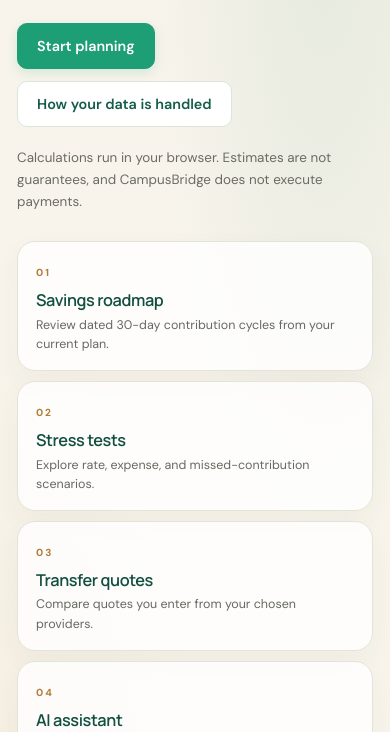
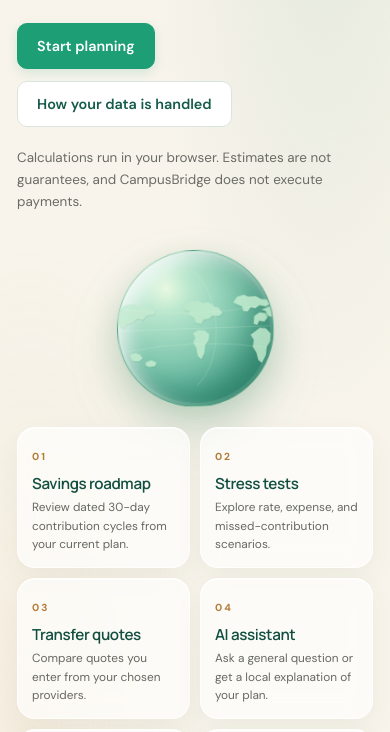
Before and after one commit to istiaksiam141/FinTech, a website: page index.html in a window 390 px wide. Shown: the part 351-1083 px from the top of the page. Drawn offline with nearby package versions, Linux system fonts and the light colour scheme.

Commit message:
feat: enhance homepage with decorative animated globe and responsive card layout

```diff
--- a/index.html
+++ b/index.html
@@ -16,6 +16,23 @@
       <a class="surface homeCard" href="/assistant.html"><span class="eyebrow">04</span><h2>AI assistant</h2><p>Ask a general question or get a local explanation of your plan.</p></a>
       <a class="surface homeCard" href="/report.html"><span class="eyebrow">05</span><h2>Financial report</h2><p>Review and print a report generated from your saved plan.</p></a>
       <a class="surface homeCard" href="/privacy.html"><span class="eyebrow">06</span><h2>Privacy and limits</h2><p>Learn what is stored in this browser tab and what is not connected.</p></a>
+      <div class="homeGlobe" aria-hidden="true">
+        <div class="homeGlobeAura"></div>
+        <div class="homeGlobeSphere">
+          <div class="homeGlobeMap">
+            <svg viewBox="0 0 360 180" focusable="false">
+              <path d="m20 39 12-11 21-3 11 6 15-1 12 10 10 3 8 13-8 7-15-2-9 7-12 1-6 10-12-3-5-12-12-6 2-9-8-3zm31 55 15 1 11 9-2 15-8 9-3 20-8 14-8-9-2-16-7-15 5-11-5-10zm84-62 10-13 16-4 9 5 18-1 12 7 13 2 8 10-10 6-15-4-10 8-10-4-8 11-10-2-3-11-9-4zm48 33 13-8 14 3 4 10-8 9-12-2-5 10-8-4zm43-23 17-12 21-2 13 7 21-1 17 11-4 9-17 2-10 9-13-3-9 9-14 3-8 10-9-3-4-11-13-4-4-11-10-4zm-31 51 14 2 11 12-2 19-8 12-3 19-10 18-8-7-4-17-8-14 3-16-7-12zm56 54 12-5 12 4 6 9-9 7-15-2zm37 17 13-4 12 6-4 8-14 2-8-5z"></path>
+            </svg>
+            <svg viewBox="0 0 360 180" focusable="false">
+              <path d="m20 39 12-11 21-3 11 6 15-1 12 10 10 3 8 13-8 7-15-2-9 7-12 1-6 10-12-3-5-12-12-6 2-9-8-3zm31 55 15 1 11 9-2 15-8 9-3 20-8 14-8-9-2-16-7-15 5-11-5-10zm84-62 10-13 16-4 9 5 18-1 12 7 13 2 8 10-10 6-15-4-10 8-10-4-8 11-10-2-3-11-9-4zm48 33 13-8 14 3 4 10-8 9-12-2-5 10-8-4zm43-23 17-12 21-2 13 7 21-1 17 11-4 9-17 2-10 9-13-3-9 9-14 3-8 10-9-3-4-11-13-4-4-11-10-4zm-31 51 14 2 11 12-2 19-8 12-3 19-10 18-8-7-4-17-8-14 3-16-7-12zm56 54 12-5 12 4 6 9-9 7-15-2zm37 17 13-4 12 6-4 8-14 2-8-5z"></path>
+            </svg>
+          </div>
+          <svg class="homeGlobeGrid" viewBox="0 0 100 100" preserveAspectRatio="none" focusable="false">
+            <path d="M4 34 Q50 43 96 34 M1 50 Q50 50 99 50 M4 66 Q50 57 96 66 M50 7 C68 27 68 73 50 93"></path>
+          </svg>
+          <div class="homeGlobeShine"></div>
+        </div>
+      </div>
     </div></div></section>
     <section class="section homeUspSection" aria-labelledby="homeUspTitle"><div class="wrap">
       <div class="sectionHead"><span class="eyebrow">Tools to understand and share your plan</span><h2 id="homeUspTitle">More clarity at every step.</h2><p>Use the deterministic planner for your figures, then get a plain-language explanation or create a report you can review and share.</p></div>
--- a/styles/site.css
+++ b/styles/site.css
@@ -299,24 +299,43 @@ body[data-page="planner"] #planner{padding-top:52px}
 
 /* Homepage hero polish stays static and uses the established green-and-ivory palette. */
 body[data-page="home"] .hero{min-height:790px;padding:142px 0 72px;background:radial-gradient(ellipse at 83% 16%,rgba(181,207,187,.29),transparent 38%),radial-gradient(ellipse at 8% 88%,rgba(222,195,139,.13),transparent 34%),#f8f4eb}
-body[data-page="home"] .heroGrid{grid-template-columns:minmax(0,1.05fr) minmax(0,.95fr);gap:clamp(26px,4.5vw,68px)}
+body[data-page="home"] .heroGrid{grid-template-columns:minmax(0,1fr) minmax(0,1fr);gap:clamp(26px,4.5vw,68px)}
 body[data-page="home"] .heroCopy{max-width:650px}
 body[data-page="home"] .hero h1{max-width:630px;margin:20px 0 18px;font-size:clamp(3.35rem,6vw,5rem);line-height:1.02;letter-spacing:-.055em}
 body[data-page="home"] .hero .lead{max-width:560px;font-size:1.06rem;line-height:1.8}
 body[data-page="home"] .heroActions{gap:12px;margin:26px 0 20px}
 body[data-page="home"] .hero .small.muted{max-width:520px;line-height:1.65}
 body[data-page="home"] .hero .eyebrow{color:#167656}
-body[data-page="home"] .hero .homeCards{grid-template-columns:repeat(2,minmax(0,1fr));gap:14px}
-body[data-page="home"] .hero .homeCard{min-height:148px;padding:20px;border-color:#e4e3d9;border-radius:18px;background:rgba(255,255,255,.82);box-shadow:0 10px 28px rgba(51,66,50,.045);transition:transform .18s ease,border-color .18s ease,box-shadow .18s ease}
+body[data-page="home"] .hero .homeCards{position:relative;isolation:isolate;display:grid;grid-template-columns:minmax(0,1fr) minmax(190px,250px) minmax(0,1fr);grid-template-rows:repeat(3,minmax(132px,auto));gap:14px}
+@media(min-width:901px){body[data-page="home"] .hero .homeCards{transform:translateX(-32px)}}
+body[data-page="home"] .hero .homeCard{position:relative;z-index:1;min-height:132px;padding:16px;border:1px solid rgba(255,255,255,.78);border-radius:18px;background:rgba(255,255,255,.66);box-shadow:0 10px 28px rgba(51,66,50,.055),inset 0 1px 0 rgba(255,255,255,.82);backdrop-filter:blur(12px) saturate(112%);-webkit-backdrop-filter:blur(12px) saturate(112%);transition:transform .18s ease,border-color .18s ease,box-shadow .18s ease}
+body[data-page="home"] .hero .homeCard:nth-of-type(1){grid-area:1/1}
+body[data-page="home"] .hero .homeCard:nth-of-type(2){grid-area:1/3}
+body[data-page="home"] .hero .homeCard:nth-of-type(3){grid-area:2/1}
+body[data-page="home"] .hero .homeCard:nth-of-type(4){grid-area:2/3}
+body[data-page="home"] .hero .homeCard:nth-of-type(5){grid-area:3/1}
+body[data-page="home"] .hero .homeCard:nth-of-type(6){grid-area:3/3}
 body[data-page="home"] .hero .homeCard:hover{transform:translateY(-3px);border-color:#b9d2c1;box-shadow:0 15px 32px rgba(51,66,50,.08)}
 body[data-page="home"] .hero .homeCard .eyebrow{color:#b27b37;font-size:.64rem}
 body[data-page="home"] .hero .homeCard h2{margin:7px 0 6px;color:#124f40;font-family:Manrope,sans-serif;font-size:1.02rem;letter-spacing:-.025em}
 body[data-page="home"] .hero .homeCard p{color:#666961;font-size:.78rem;line-height:1.55}
+body[data-page="home"] .homeGlobe{position:absolute;z-index:0;top:50%;left:50%;width:clamp(190px,15vw,238px);aspect-ratio:1;display:grid;place-items:center;pointer-events:none;transform:translate(-50%,-50%);filter:drop-shadow(0 22px 24px rgba(44,116,79,.16))}
+body[data-page="home"] .homeGlobeAura{position:absolute;inset:5%;border-radius:50%;background:radial-gradient(circle,rgba(199,235,202,.66),rgba(217,239,212,.27) 48%,transparent 72%);filter:blur(10px);animation:homeGlobePulse 5s ease-in-out infinite}
+body[data-page="home"] .homeGlobeSphere{position:relative;width:90%;aspect-ratio:1;overflow:hidden;border:1px solid rgba(92,158,111,.25);border-radius:50%;background:radial-gradient(circle at 32% 24%,#e7f9de 0,#b9e7ce 15%,#7dc6ad 48%,#3e9b83 78%,#24715f 100%);box-shadow:inset -18px -13px 28px rgba(18,91,65,.3),inset 9px 8px 18px rgba(255,255,255,.8),inset 0 0 0 3px rgba(241,255,235,.17),0 13px 30px rgba(49,127,83,.19);animation:homeGlobeFloat 6s ease-in-out infinite}
+body[data-page="home"] .homeGlobeMap{position:absolute;inset:20% -2%;z-index:1;display:flex;width:200%;align-items:center;animation:homeGlobeRotate 10s linear infinite}
+body[data-page="home"] .homeGlobeMap svg{display:block;width:50%;height:auto;flex:none}
+body[data-page="home"] .homeGlobeMap path{fill:#bce8cb;opacity:.96;filter:drop-shadow(1px 2px 1px rgba(25,92,59,.12))}
+body[data-page="home"] .homeGlobeGrid{position:absolute;inset:7% 0;z-index:2;width:100%;height:86%;overflow:visible;fill:none;stroke:rgba(225,250,226,.24);stroke-width:.55;pointer-events:none}
+body[data-page="home"] .homeGlobeShine{position:absolute;inset:0;z-index:3;border-radius:50%;background:linear-gradient(118deg,rgba(255,255,255,.3),transparent 35% 63%,rgba(23,92,67,.12));pointer-events:none}
+@keyframes homeGlobeRotate{from{transform:translateX(0)}to{transform:translateX(-50%)}}
+@keyframes homeGlobeFloat{0%,100%{transform:translateY(0) rotate(-2deg)}50%{transform:translateY(-6px) rotate(2deg)}}
+@keyframes homeGlobePulse{0%,100%{opacity:.62;transform:scale(.94)}50%{opacity:1;transform:scale(1.06)}}
 body[data-page="home"] .sectionHead{max-width:790px}
 body[data-page="home"] .homeNotice{max-width:850px;border-color:#e8e2d5;background:rgba(255,255,255,.72);color:#193a32}
 body[data-page="home"] .homeNotice p{margin-top:6px;color:#64655e}
-@media(max-width:900px){body[data-page="home"] .hero{min-height:auto;padding:126px 0 58px}body[data-page="home"] .heroGrid{grid-template-columns:1fr;gap:34px}body[data-page="home"] .heroCopy{max-width:760px}body[data-page="home"] .hero .homeCards{max-width:760px}}
-@media(max-width:640px){body[data-page="home"] .hero{padding:108px 0 46px}body[data-page="home"] .heroGrid{gap:28px}body[data-page="home"] .hero h1{font-size:clamp(2.8rem,12vw,4rem)}body[data-page="home"] .hero .lead{font-size:.98rem;line-height:1.72}body[data-page="home"] .hero .homeCards{grid-template-columns:1fr;gap:10px}body[data-page="home"] .hero .homeCard{min-height:0;padding:16px 18px}body[data-page="home"] .section{padding:66px 0}}
+@media(max-width:900px){body[data-page="home"] .hero{min-height:auto;padding:126px 0 58px}body[data-page="home"] .heroGrid{grid-template-columns:1fr;gap:34px}body[data-page="home"] .heroCopy{max-width:760px}body[data-page="home"] .hero .homeCards{max-width:760px;grid-template-columns:minmax(0,1fr) minmax(190px,250px) minmax(0,1fr);gap:12px}}
+@media(max-width:640px){body[data-page="home"] .hero{padding:108px 0 46px}body[data-page="home"] .heroGrid{gap:28px}body[data-page="home"] .hero h1{font-size:clamp(2.8rem,12vw,4rem)}body[data-page="home"] .hero .lead{font-size:.98rem;line-height:1.72}body[data-page="home"] .hero .homeCards{grid-template-columns:repeat(2,minmax(0,1fr));grid-template-rows:auto;gap:10px}body[data-page="home"] .hero .homeCard{grid-area:auto;min-height:126px;padding:14px}body[data-page="home"] .homeGlobe{position:relative;top:auto;left:auto;grid-column:1/-1;grid-row:1;width:174px;margin:0 auto 2px;transform:none}body[data-page="home"] .hero .homeCard:nth-of-type(1){grid-area:2/1}body[data-page="home"] .hero .homeCard:nth-of-type(2){grid-area:2/2}body[data-page="home"] .hero .homeCard:nth-of-type(3){grid-area:3/1}body[data-page="home"] .hero .homeCard:nth-of-type(4){grid-area:3/2}body[data-page="home"] .hero .homeCard:nth-of-type(5){grid-area:4/1}body[data-page="home"] .hero .homeCard:nth-of-type(6){grid-area:4/2}body[data-page="home"] .hero .homeCard h2{font-size:.95rem}body[data-page="home"] .hero .homeCard p{font-size:.74rem}body[data-page="home"] .section{padding:66px 0}}
+@media(prefers-reduced-motion:reduce){body[data-page="home"] .homeGlobeAura,body[data-page="home"] .homeGlobeSphere,body[data-page="home"] .homeGlobeMap{animation:none}}
 .hero h1,.pageHero h1,.sectionHead h2,.requirementsAside h2{font-family:Fraunces,Georgia,serif;letter-spacing:-.035em;color:#085041}
 
 /* Planner layout follows the roomy, green-and-ivory reference while retaining the existing form and result behavior. */
```
Also changed, not shown: tests/pages.test.cjs (+9 -3 lines).
